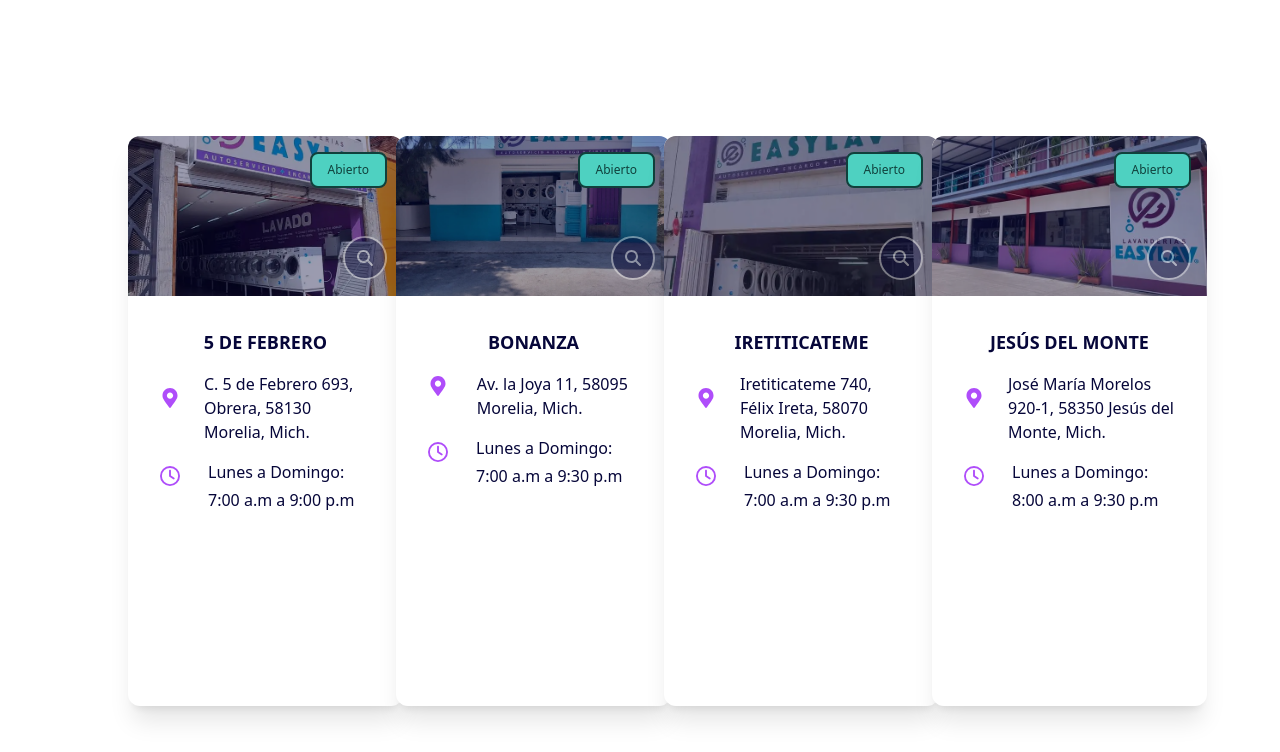
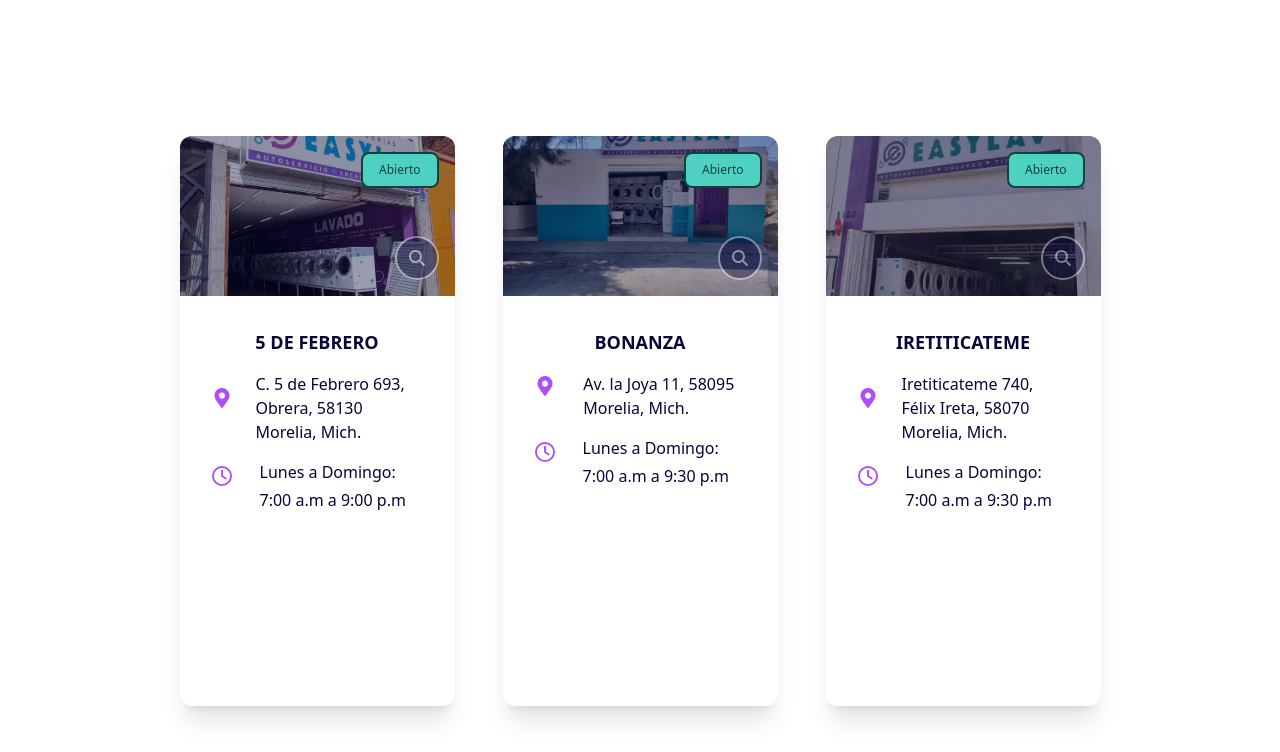
Before and after one commit to dspwebstudiomx/easylav-react, a React (Vite) app: page /sucursales/morelia in a window 1280 px wide. Shown: the part 500-1252 px from the top of the page. Built offline with nearby package versions, Linux system fonts and the light colour scheme.

Commit message:
feat: ajusta la clase del componente CityCardGenerator para incluir un nuevo tamaño de columna en la cuadrícula

```diff
--- a/src/pages/sucursales/components/CityCardGenerator.jsx
+++ b/src/pages/sucursales/components/CityCardGenerator.jsx
@@ -23,7 +23,7 @@ const CityCardGenerator = ({ city }) => {
   ciudad.sort((a, b) => a.title.localeCompare(b.title));
 
   return (
-    <article className="grid sm:grid-cols-2 lg:grid-cols-3 xl:grid-cols-4 gap-12 items-center justify-center z-0 mx-auto">
+    <article className="grid sm:grid-cols-2 lg:grid-cols-3 2xl:grid-cols-4 gap-12 items-center justify-center z-0 mx-auto">
       {ciudad.map((localservice) => (
         <SucursalCard key={localservice.id} {...localservice} />
       ))}
```
